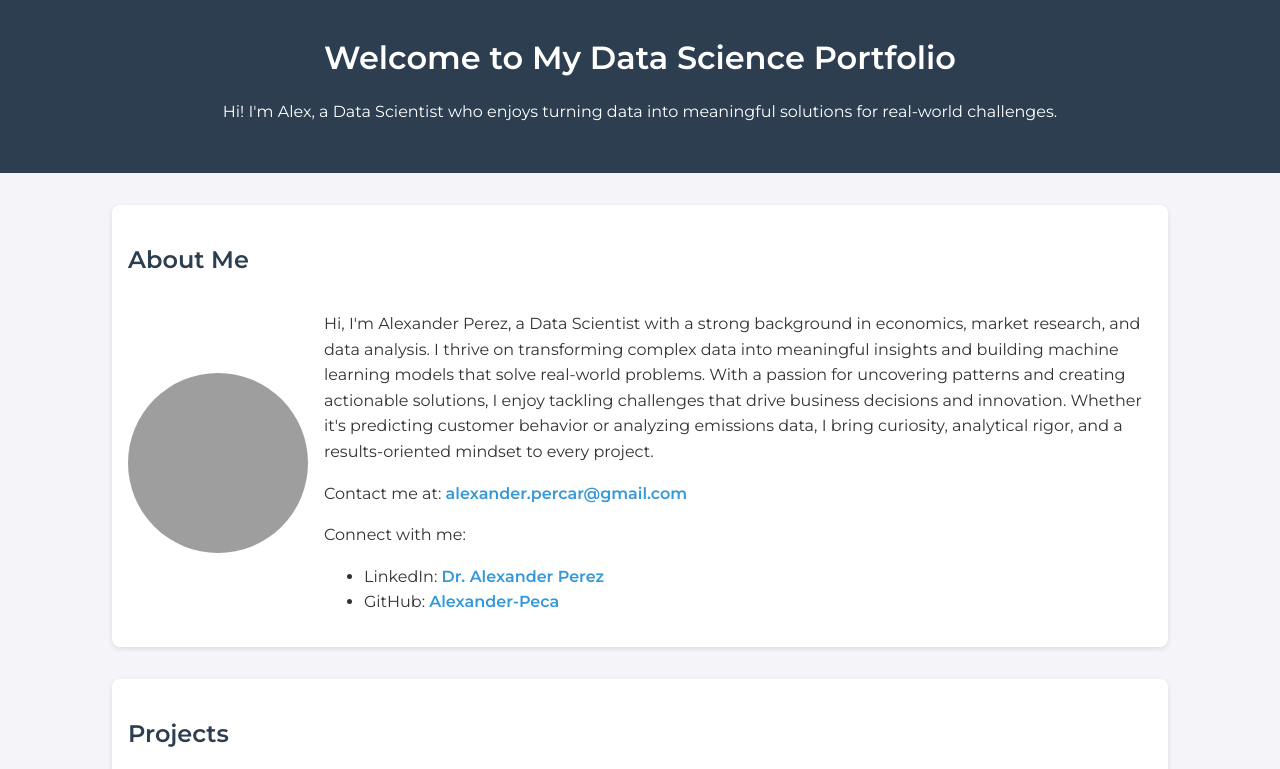
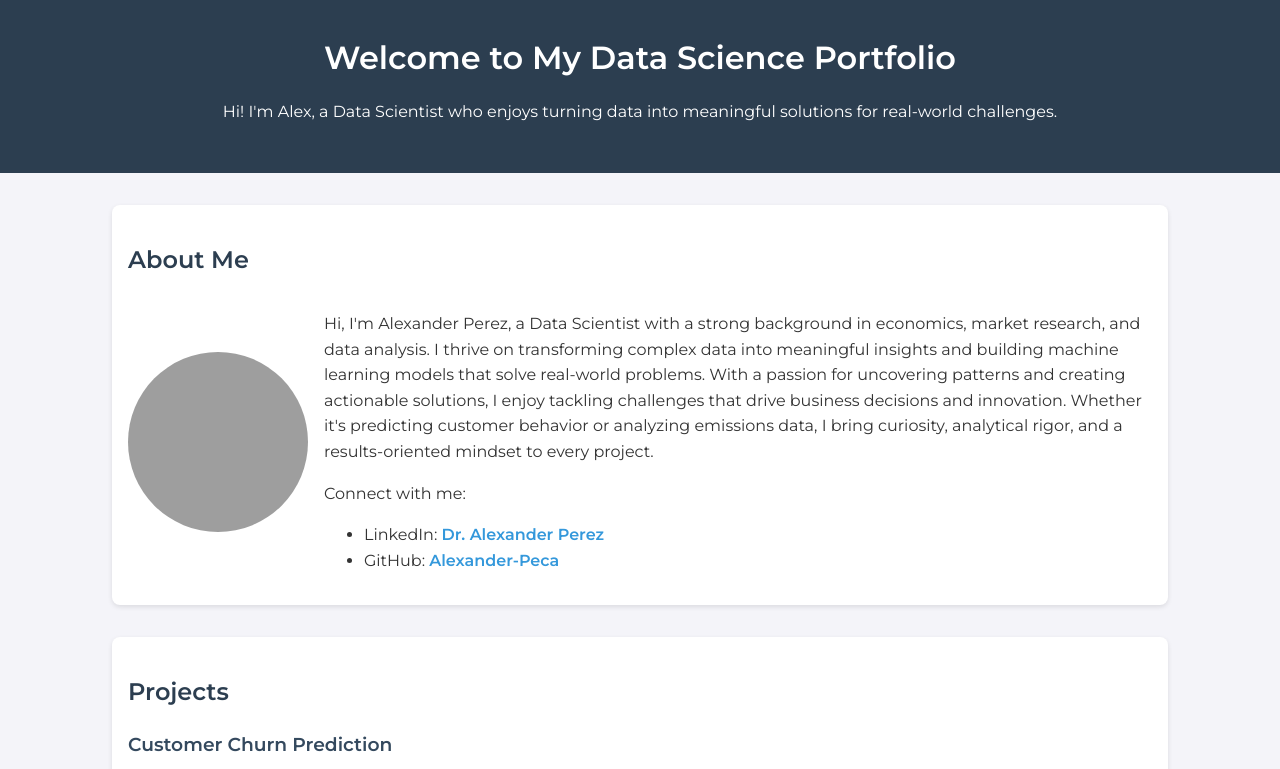
Before and after one commit to Alexander-Peca/Alexander-Peca.github.io, a plain HTML site: page index.html in a window 1280 px wide. Shown: the top 769 px of the page. Drawn offline with Linux system fonts and the light colour scheme; grey boxes are pictures that could not be loaded.

Commit message:
Update index.html

```diff
--- a/index.html
+++ b/index.html
@@ -135,7 +135,6 @@
                    I thrive on transforming complex data into meaningful insights and building machine learning models that solve real-world problems.
                    With a passion for uncovering patterns and creating actionable solutions, I enjoy tackling challenges that drive business decisions and innovation.
                    Whether it's predicting customer behavior or analyzing emissions data, I bring curiosity, analytical rigor, and a results-oriented mindset to every project.</p>
-                <p>Contact me at: <a href="mailto:alexander.percar@gmail.com">alexander.percar@gmail.com</a></p>
                 <p>Connect with me:</p>
                 <ul>
                     <li>LinkedIn: <a href="https://www.linkedin.com/in/dr-alexander-p-11730214/" target="_blank">Dr. Alexander Perez</a></li>
```
